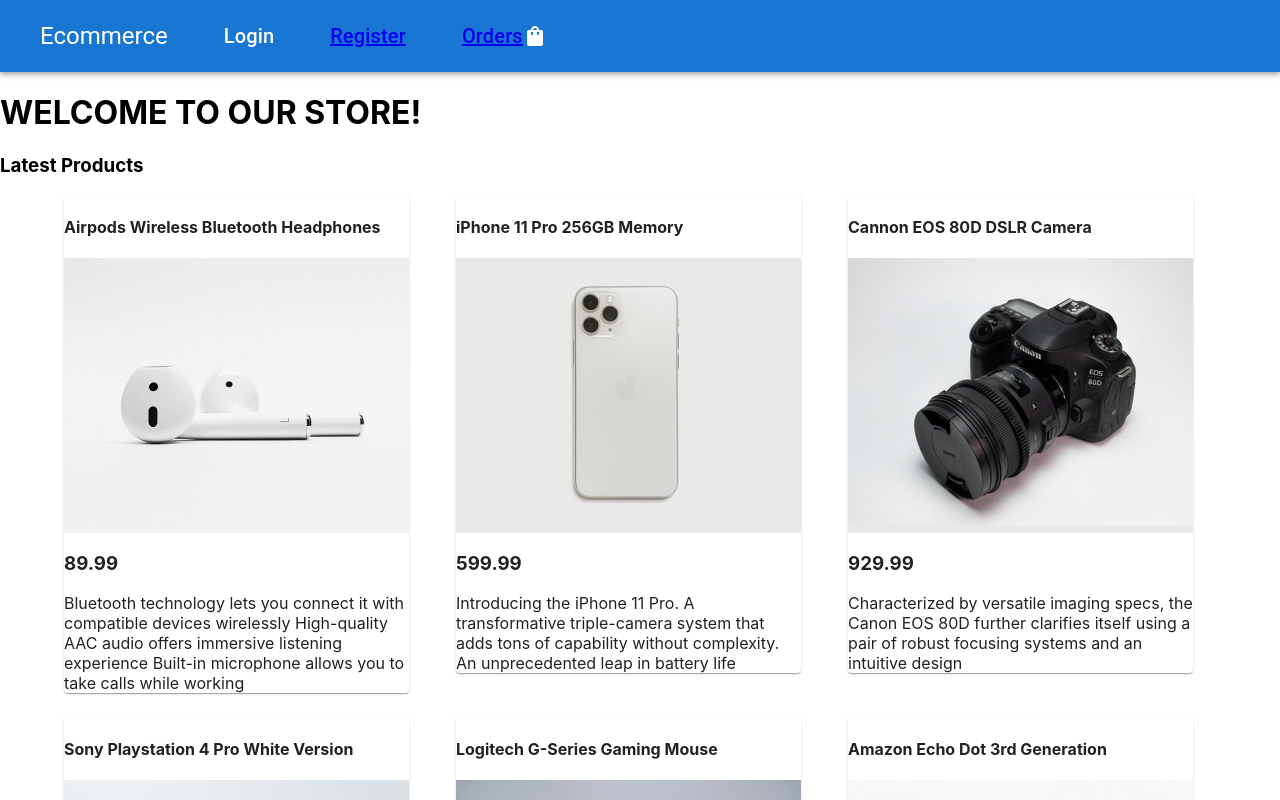
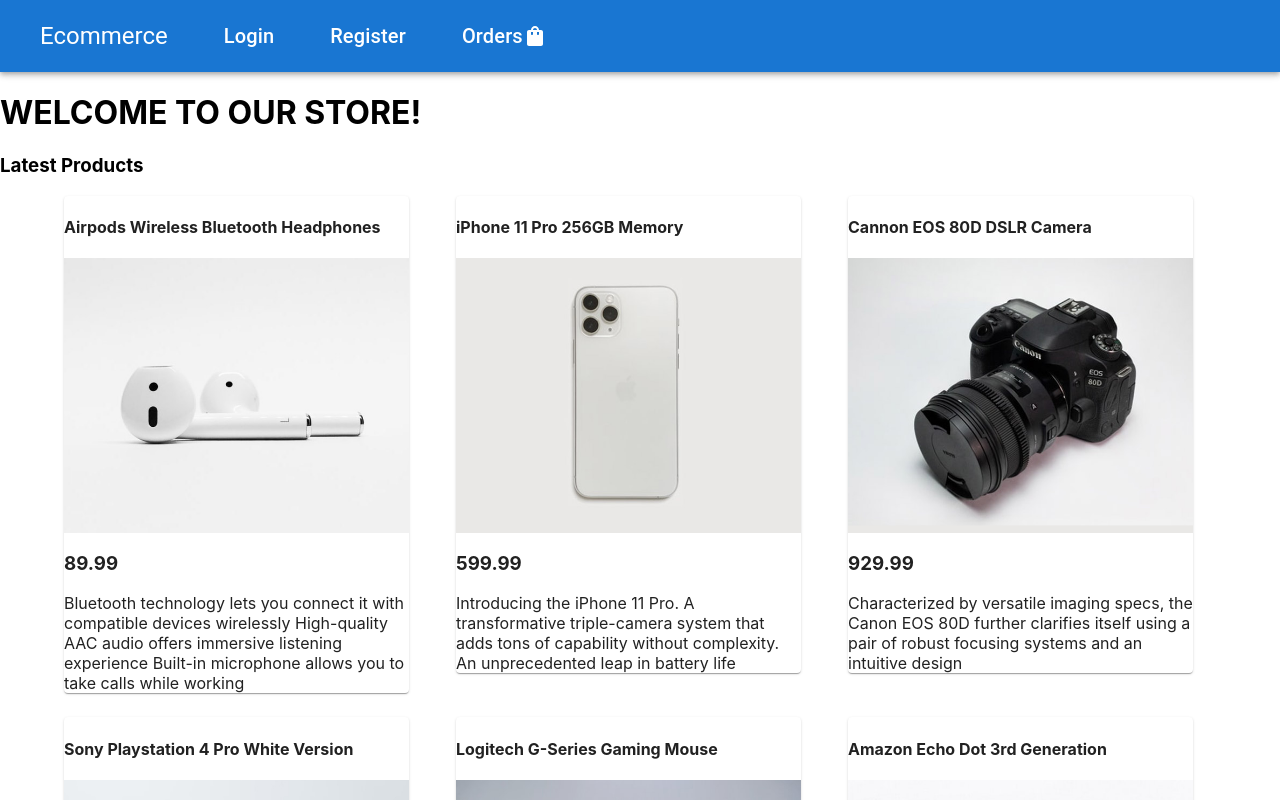
Before and after one commit to Kdp2016/E-Commerce-UI, a React (Create React App) app: page / in a window 1280 px wide. Shown: the top 800 px of the page. Built offline with nearby package versions, Linux system fonts and the light colour scheme.

Commit message:
switched all to-redirects to onclick's

```diff
--- a/src/components/Navbar.tsx
+++ b/src/components/Navbar.tsx
@@ -44,7 +44,10 @@
                                 ?
                                 <>
                                     <ListItemText inset>
-                                        <Typography variant="h6" color="inherit" onClick={() => navigate('/dashboard')}>Dashboard</Typography>
+                                        <Typography variant="h6" color="inherit" onClick={() => navigate('/')}>Home</Typography>
+                                    </ListItemText>
+                                    <ListItemText inset>
+                                        <Typography variant="h6" color="inherit" onClick={() => navigate('/dashboard')}>Orders</Typography>
                                     </ListItemText>
                                     <ListItemText inset>
                                         <Typography variant="h6" color="inherit" onClick={logout}>Logout</Typography>
@@ -56,14 +59,10 @@
                                         <Typography variant="h6" color="inherit" onClick={() => navigate('/login')}>Login</Typography>
                                     </ListItemText>
                                     <ListItemText inset>
-                                        <Typography variant="h6" color="inherit">
-                                            <Link to="/register">Register</Link>
-                                        </Typography>
+                                        <Typography variant="h6" color="inherit" onClick={() => navigate('/register')}>Register</Typography>
                                     </ListItemText>
                                     <ListItemText inset>
-                                        <Typography variant="h6" color="inherit">
-                                            <Link to="/dashboard">Orders</Link>
-                                        </Typography>
+                                        <Typography variant="h6" color="inherit" onClick={() => navigate('/login')}>Orders</Typography>
                                     </ListItemText>
                                     <ShoppingBagIcon id="bagicon"/>
                                 </>
```
